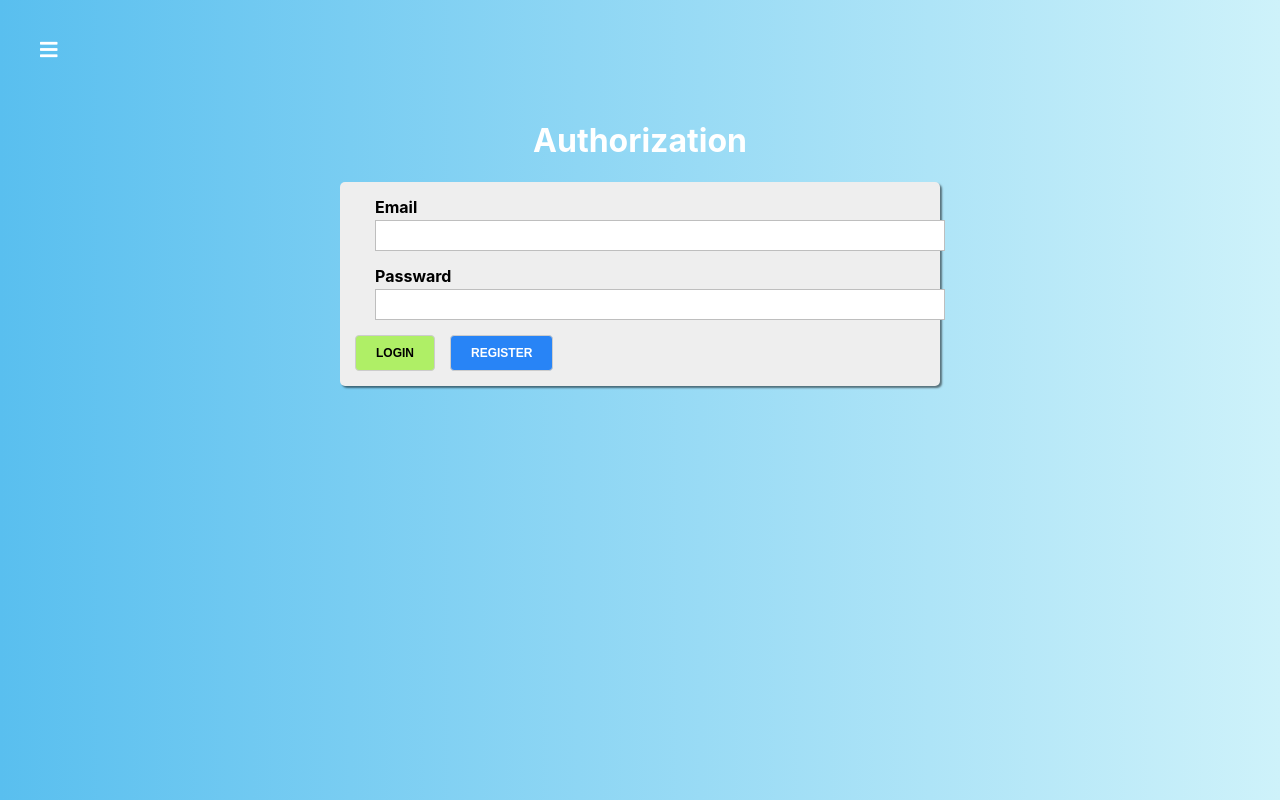
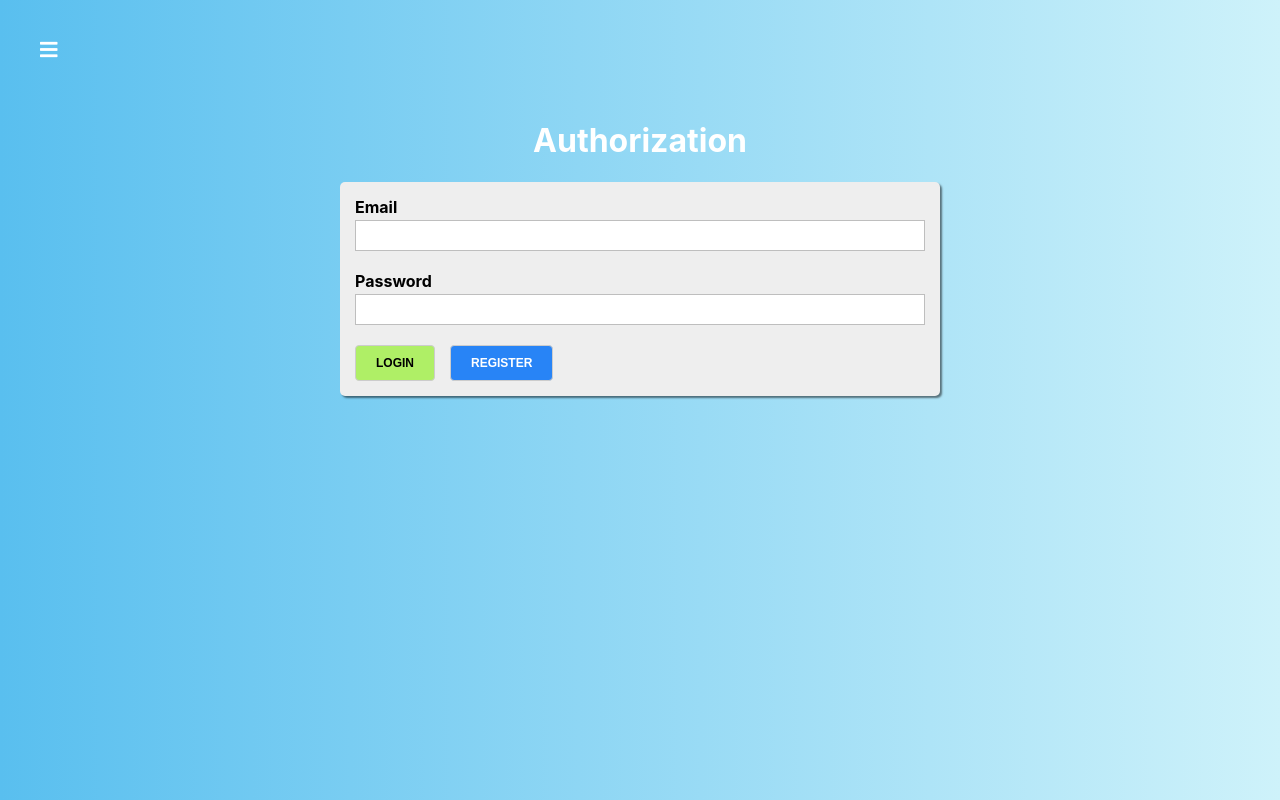
Before and after one commit to svdfsdev/react-udemy-course, a React app in the folder react-quiz/: page /auth in a window 1280 px wide. Built offline with nearby package versions, Linux system fonts and the light colour scheme.

Commit message:
feat: add auth form/validation form

```diff
--- a/react-quiz/src/components/UI/Input/Input.jsx
+++ b/react-quiz/src/components/UI/Input/Input.jsx
@@ -7,7 +7,9 @@ const isInvalid = ({ valid, touched, shouldValidate }) => {
 
 const Input = (props) => {
   const { type, label, value, onChange, errorMessage } = props;
+
   const cls = [classes.Input];
+
   const inputType = type || 'text';
   const htmlFor = `${inputType}-${Math.random()}`;
 
--- a/react-quiz/src/containers/Auth/Auth.jsx
+++ b/react-quiz/src/containers/Auth/Auth.jsx
@@ -18,11 +18,11 @@ class Auth extends Component {
           email: true,
         },
       },
-      passward: {
+      password: {
         value: '',
-        type: 'passward',
-        label: 'Passward',
-        errorMessage: 'Input correct passward',
+        type: 'password',
+        label: 'Password',
+        errorMessage: 'Input correct password',
         valid: false,
         touched: false,
         validation: {
@@ -41,8 +41,44 @@ class Auth extends Component {
     event.preventDefault();
   };
 
+  validateControl = (value, validation) => {
+    if (!validation) {
+      return true;
+    }
+
+    let isValid = true;
+
+    if (validation.required) {
+      isValid = value.trim() && isValid;
+    }
+
+    if (validation.email) {
+      const regExpEmail = /^[\w-.]+@([\w-]+\.)+[\w-]{2,4}$/g;
+      const validateEmail = regExpEmail.test(value.toLowerCase());
+
+      isValid = validateEmail && isValid;
+    }
+
+    if (validation.minLength) {
+      isValid = value.length >= validation.minLength && isValid;
+    }
+
+    return isValid;
+  };
+
   onChangeHandler = (event, controlName) => {
-    console.log(`${controlName}: `, event.target.value);
+    const formControls = { ...this.state.formControls };
+    const control = { ...formControls[controlName] };
+
+    control.value = event.target.value;
+    control.touched = true;
+    control.valid = this.validateControl(
+      control.value,
+      control.validation
+    );
+    formControls[controlName] = control;
+
+    this.setState({ formControls });
   };
 
   renderInputs = () => {
@@ -58,7 +94,7 @@ class Auth extends Component {
             valid={control.valid}
             touched={control.touched}
             label={control.label}
-            shouldValidation={!!control.validation}
+            shouldValidate={!!control.validation}
             errorMessage={control.errorMessage}
             onChange={(event) =>
               this.onChangeHandler(event, controlName)
@@ -82,12 +118,14 @@ class Auth extends Component {
             className={classes.AuthForm}
           >
             {this.renderInputs()}
+            <div>
               <Button type="success" onClick={this.loginHandler}>
                 Login
               </Button>
               <Button type="primary" onClick={this.registerHandler}>
                 register
               </Button>
+            </div>
           </form>
         </div>
       </div>
--- a/react-quiz/src/containers/Auth/Auth.module.scss
+++ b/react-quiz/src/containers/Auth/Auth.module.scss
@@ -18,6 +18,10 @@
   }
 
   .AuthForm {
+    display: flex;
+    flex-direction: column;
+    justify-content: center;
+    align-items: center;
     background: #eee;
     box-shadow: 2px 2px 2px rgba(0, 0, 0, 0.5);
     padding: 15px;
--- a/react-quiz/src/containers/Quiz/Quiz.jsx
+++ b/react-quiz/src/containers/Quiz/Quiz.jsx
@@ -37,7 +37,7 @@ class Quiz extends Component {
   };
 
   componentDidMount() {
-    console.log(`Quiz ID = ${this.props.match.params.id}`);
+    // console.log(`Quiz ID = ${this.props.match.params.id}`);
   }
 
   onAnswerClickHandler = (answerId) => {
```
Also changed, not shown: 1 other file (tests, documents, lock files or other folders). Lines whose indentation alone changed are shown as unchanged.
